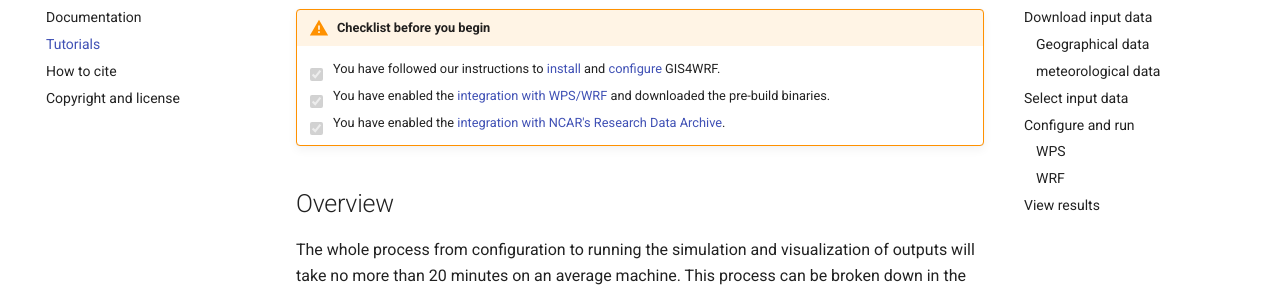
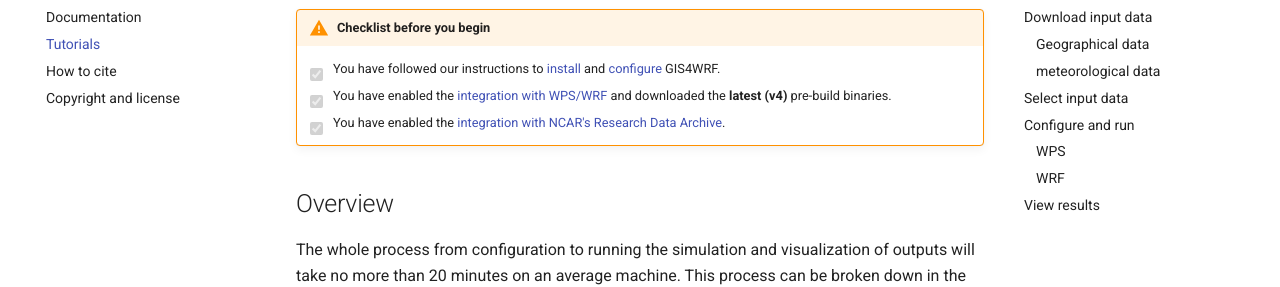
Before and after one commit to GIS4WRF/gis4wrf.github.io, an MkDocs documentation site: the page built from docs/tutorials/index.md, in a window 1280 px wide and 900 px high, scrolled down 648 px. Shown: the part 172-459 px from the top of the window. Built offline with MkDocs 1.6.1 and Material for MkDocs 9.7.7, drawn with Linux system fonts in a browser that asks for light colours; comment, search, counter and statistics services are not loaded.

Commit message:
clarify checklist

```diff
--- a/docs/tutorials/index.md
+++ b/docs/tutorials/index.md
@@ -11,7 +11,7 @@ In this example tutorial we show how to use GIS4WRF to easily and quickly downlo
 
 !!! warning "Checklist before you begin"
     - [x] You have followed our instructions to [install](../installation) and [configure](../configuration) GIS4WRF.
-    - [x] You have enabled the [integration with WPS/WRF](../configuration/#integration-with-wpswrf) and downloaded the pre-build binaries.
+    - [x] You have enabled the [integration with WPS/WRF](../configuration/#integration-with-wpswrf) and downloaded the **latest (v4)** pre-build binaries.
     - [x] You have enabled the [integration with NCAR's Research Data Archive](../configuration/#integration-with-ncars-research-data-archive).
 
 
```
